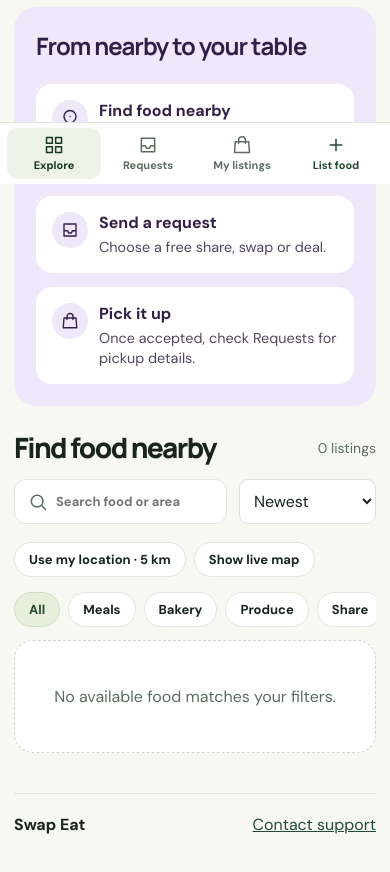
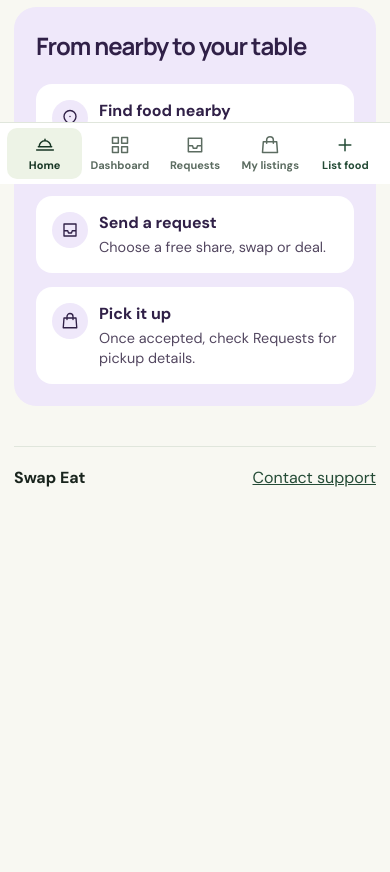
Before and after one commit to AryanETH/Swap-Eat, a plain HTML site: page dist/index.html in a window 390 px wide. Shown: the part 660-1532 px from the top of the page. After the commit the page ends 1260 px from the top, so only its background shows below. Drawn offline with nearby package versions, Linux system fonts and the light colour scheme.

Commit message:
Separate landing page from marketplace dashboard

```diff
--- a/dist/app.js
+++ b/dist/app.js
@@ -22,7 +22,7 @@ const areas=['Lalghati','Karond','Gandhi Nagar','Other'];
 const categories=['Meals','Bakery','Produce'];
 const modes=['Share','Swap','Deal'];
 const foodNames='Aloo Paratha,Paneer Paratha,Gobi Paratha,Roti,Chapati,Naan,Kulcha,Puri,Bhatura,Thepla,Dosa,Masala Dosa,Idli,Vada,Uttapam,Upma,Poha,Dhokla,Khandvi,Handvo,Pav Bhaji,Vada Pav,Samosa,Kachori, pakora,Aloo Tikki,Chole Bhature,Chole,Rajma,Dal Tadka,Dal Fry,Dal Makhani,Moong Dal,Masoor Dal,Sambar,Rasam,Kadhi,Palak Paneer,Paneer Butter Masala,Shahi Paneer,Kadai Paneer,Matar Paneer,Paneer Tikka,Malai Kofta,Aloo Gobi,Aloo Matar,Bhindi Masala,Baingan Bharta,Dum Aloo,Jeera Aloo,Mixed Vegetable,Vegetable Korma,Chana Masala,Chana Dal,Khichdi,Vegetable Pulao,Jeera Rice,Lemon Rice,Curd Rice,Tamarind Rice,Vegetable Biryani,Chicken Biryani,Egg Biryani,Chicken Curry,Butter Chicken,Tandoori Chicken,Egg Curry,Fish Curry,Mutton Curry,Momos,Noodles,Fried Rice,Manchurian,Spring Roll,Sandwich,Burger,Pizza,Salad,Curd,Raita,Chutney,Achar,Gulab Jamun,Jalebi,Rasgulla,Rasmalai,Kheer,Halwa,Gajar Halwa,Besan Ladoo,Motichoor Ladoo,Barfi,Peda,Milk,Tea,Coffee,Lassi,Buttermilk,Fresh Fruit,Banana,Apple'.split(',').map(x=>x.trim());
-const nav=[['explore','Explore','explore'],['requests','Requests','inbox'],['listings','My listings','bag']];
+const nav=[['home','Home','food'],['dashboard','Dashboard','explore'],['requests','Requests','inbox'],['listings','My listings','bag']];
 const modeText={Share:'Free',Swap:'Swap',Deal:'Deal'};
 const dialog=$('dialog');
 const fmt=new Intl.DateTimeFormat('en-IN',{dateStyle:'medium',timeStyle:'short'});
@@ -69,7 +69,7 @@ function tabs(){
   $('location').innerHTML=icon('pin')+escape(area==='All Bhopal'?'Bhopal':area)+icon('chevron');
   $('account').innerHTML=icon('user')+' '+(data.isDemo?'Demo':user?'Account':'Sign in');
 }
-function explore(){
+function landing(){
   $('main').innerHTML=`
     <section class="landing-hero" aria-labelledby="landing-title">
       <div class="landing-intro">
@@ -92,10 +92,13 @@ function explore(){
         <li><span class="guide-icon">${icon('inbox')}</span><div><h3>Send a request</h3><p>Choose a free share, swap or deal.</p></div></li>
         <li><span class="guide-icon">${icon('bag')}</span><div><h3>Pick it up</h3><p>Once accepted, check Requests for pickup details.</p></div></li>
       </ol>
-    </section>`+
-  '<section id="market"><div class="section-head"><h2>Find food nearby</h2><span id="count" class="count"></span>'+(data.isDemo?'<button class="chip demo" data-action="demo">Demo mode</button>':'')+'</div>'+
+    </section>
+    <footer class="landing-footer"><strong>Swap Eat</strong><a href="mailto:swapeatmail@gmail.com">Contact support</a></footer>`;
+}
+function dashboard(){
+  $('main').innerHTML='<section id="market"><div class="section-head"><h1>Find food nearby</h1><span id="count" class="count"></span>'+(data.isDemo?'<button class="chip demo" data-action="demo">Demo mode</button>':'')+'</div>'+
   '<div class="filters"><label class="search">'+icon('search')+'<input type="search" id="search" aria-label="Search listings" placeholder="Search food or area"></label><select id="sort" aria-label="Sort listings"><option value="new">Newest</option><option value="soon">Pickup soon</option><option value="price">Lowest price</option></select></div>'+
-  '<div class="chips"><button class="chip" data-action="nearby">Use my location · 5 km</button><button class="chip" data-action="map" id="mapToggle"></button></div><div id="liveMap" class="map" aria-label="Live food pickup map"></div><div class="chips" id="chips"></div><div id="results"></div></section><footer class="landing-footer"><strong>Swap Eat</strong><a href="mailto:swapeatmail@gmail.com">Contact support</a></footer>';
+  '<div class="chips"><button class="chip" data-action="nearby">Use my location · 5 km</button><button class="chip" data-action="map" id="mapToggle"></button></div><div id="liveMap" class="map" aria-label="Live food pickup map"></div><div class="chips" id="chips"></div><div id="results"></div></section>';
   $('search').value=search;
   $('search').oninput=e=>{search=e.target.value;results();};
   $('sort').value=sort;
@@ -211,13 +214,14 @@ function loadMatchedPhones(){
 }
 function render(){
   tabs();
-  if(view==='explore'){if($('results')) results();else explore();}
+  if(view==='home'){if(!$('landing-title'))landing();}
+  else if(view==='dashboard'){if($('results'))results();else dashboard();}
   else if(view==='listings') myListings();
   else {myRequests();loadMatchedPhones();}
 }
 function navigate(){
   const route=location.hash.slice(1);
-  const next=nav.some(n=>n[0]===route)?route:'explore';
+  const next=route==='explore'?'dashboard':nav.some(n=>n[0]===route)?route:'home';
   if(next!==view){marketMap?.remove();marketMap=null;radius=null;view=next; $('main').replaceChildren();window.scrollTo(0,0);}
   render();
 }
@@ -383,10 +387,7 @@ document.addEventListener('click',async e=>{
     }
     if(d.action==='demo'||d.action==='auth')account();
     if(d.action==='post')post();
-    if(d.action==='browse'){
-      $('market').scrollIntoView({block:'start'});
-      $('search').focus({preventScroll:true});
-    }
+    if(d.action==='browse')go('dashboard');
     if(d.action==='nearby'){
       if(position){navigator.geolocation.clearWatch(watchId);watchId=undefined;position=null;results();}
       else locate();
--- a/dist/index.html
+++ b/dist/index.html
@@ -13,12 +13,12 @@
 <script defer src="https://unpkg.com/leaflet@1.9.4/dist/leaflet.js"></script>
 <link rel="preconnect" href="https://fonts.googleapis.com">
 <link href="https://fonts.googleapis.com/css2?family=DM+Sans:wght@400;500;600;700&family=Manrope:wght@400;500;600;700;800&display=swap" rel="stylesheet">
-<script type="module" src="./app.js?v=landing-20261115"></script>
+<script type="module" src="./app.js?v=dashboard-20261115"></script>
 <style>.logo-image > * {display:none!important}</style>
 </head>
 <body>
 <header><div class="top">
-<a class="brand" href="#explore" aria-label="Swap Eat home"><span class="logo logo-image" aria-hidden="true" style="background: center / contain no-repeat url(./swap-eat-logo.png)"></span>Swap<span class="green">Eat</span></a>
+<a class="brand" href="#home" aria-label="Swap Eat home"><span class="logo logo-image" aria-hidden="true" style="background: center / contain no-repeat url(./swap-eat-logo.png)"></span>Swap<span class="green">Eat</span></a>
 <button class="location" id="location"></button>
 <nav id="desktop" aria-label="Main navigation"></nav>
 <button id="account" class="secondary"></button>
```
